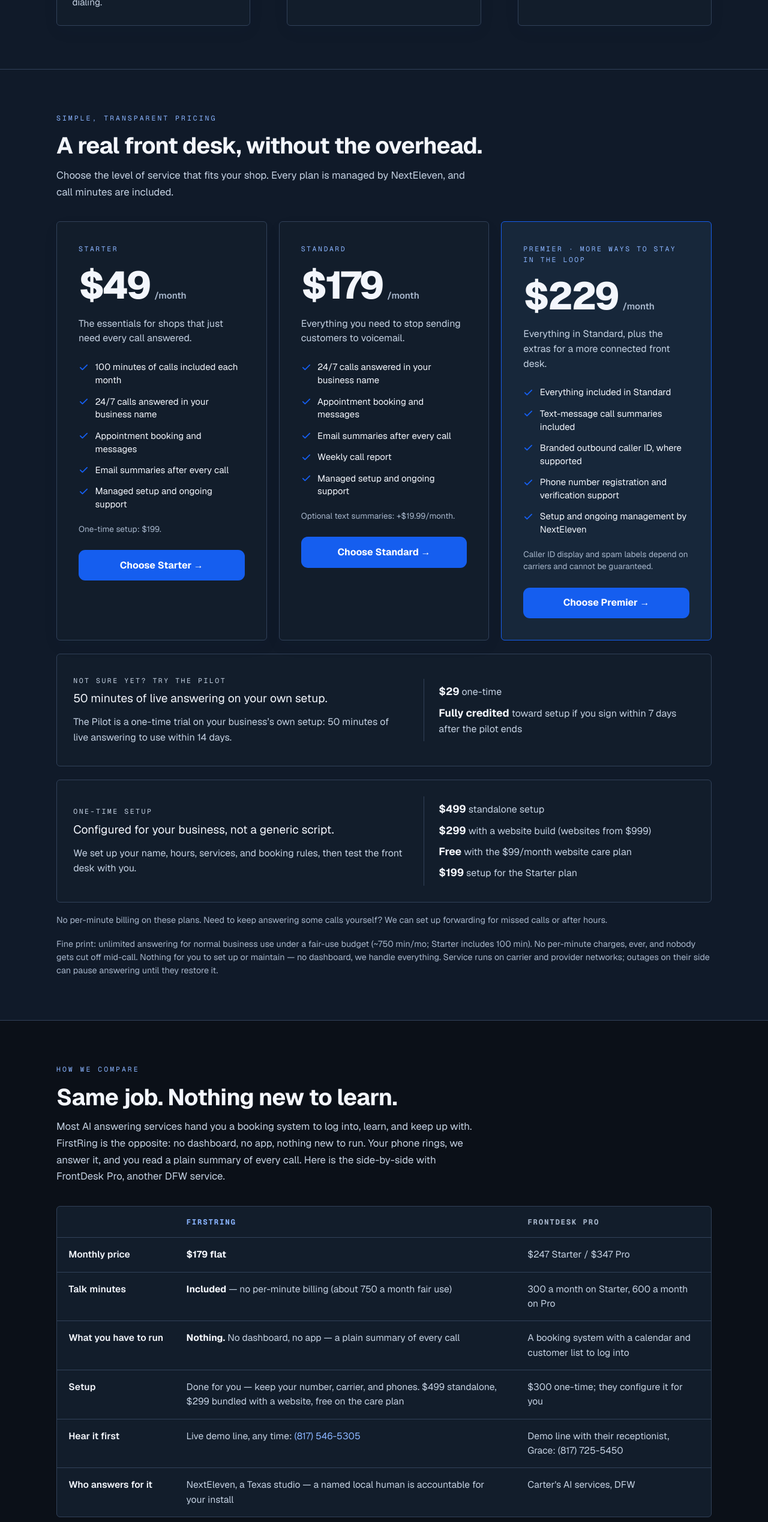
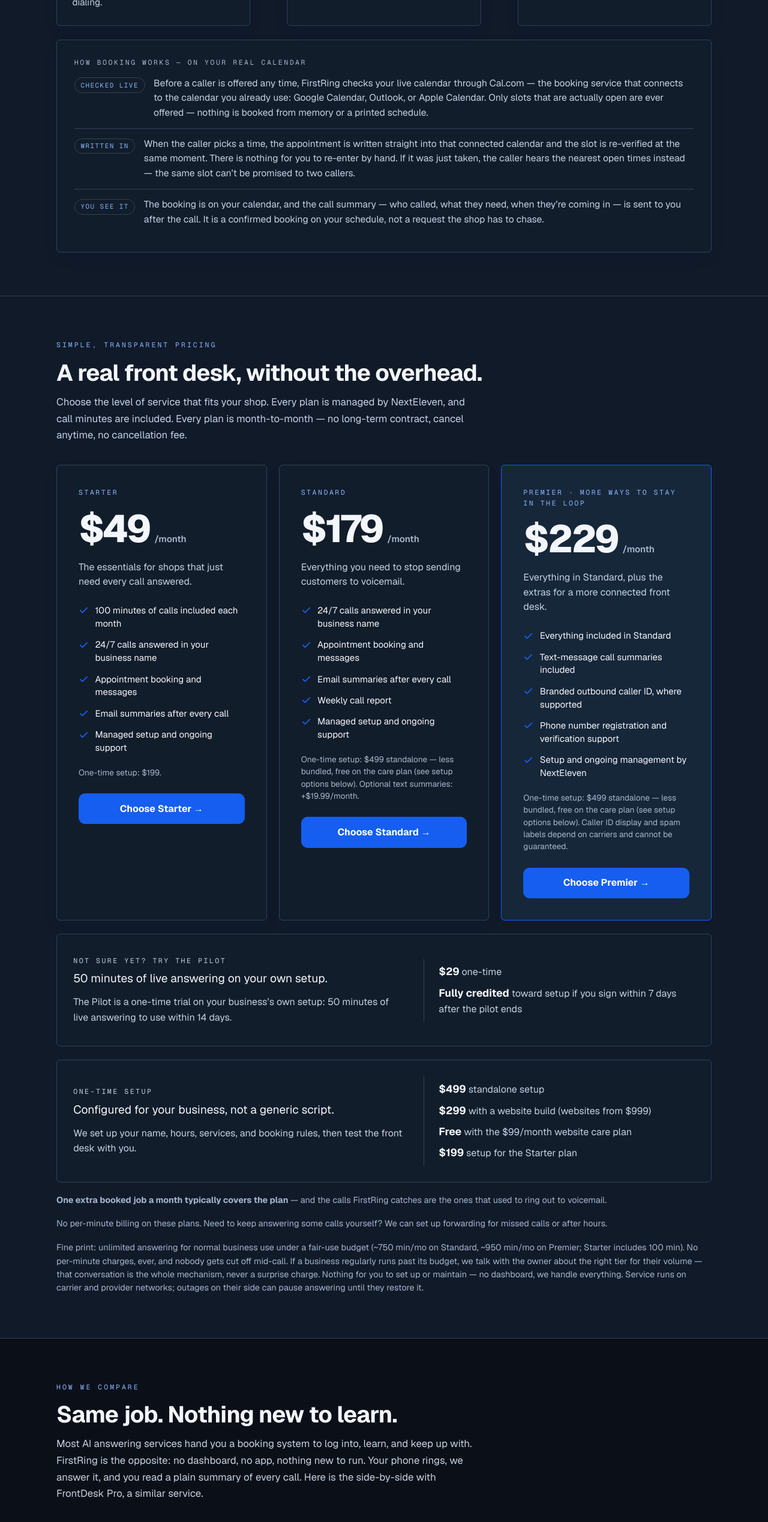
Before and after one commit to seanebones-lang/nexteleven-web, a Next.js app: page /frontdesk in a window 1280 px wide. Shown: the part 4818-7356 px from the top of the page at 60% size. Built offline with nearby package versions, Linux system fonts and the light colour scheme.

Commit message:
FirstRing: booking proof with named calendars, month-to-month terms, setup fees on plan cards, pilot in signup form, rechecked comparison figures

```diff
--- a/src/app/frontdesk/compare/page.tsx
+++ b/src/app/frontdesk/compare/page.tsx
@@ -40,7 +40,7 @@ const ROWS: Row[] = [
     label: "Headline price",
     cells: [
       <><strong>$49 Starter · $179 Base · $229 Premier</strong> — per month</>,
-      <>$247/mo Starter · $347/mo Pro</>,
+      <>Not published — their site no longer lists receptionist plans or prices (rechecked November 21, 2026)</>,
       <>Not published — the pricing page opens with a form to talk to sales (checked November 2026)</>,
       <>$0 Free · $150/mo Pro · from $500/mo Enterprise</>,
       <>$300/mo Starter · $810 Basic · $2,100 Pro</>,
@@ -64,7 +64,7 @@ const ROWS: Row[] = [
     label: "What\u2019s included at the entry level",
     cells: [
       <>100 minutes included (Starter); about 750 min fair use (Base), about 950 (Premier). 24/7 answering in your business&rsquo;s name, appointment booking, and a summary after every call. A human team — Sean and Mariam — behind it. Calls capped at 5 minutes each.</>,
-      <>300 min (Starter) / 600 min (Pro). AI receptionist plus a full booking system: booking page, text confirmations and reminders, weekly call reports. Free 1-week trial.</>,
+      <>An all-in-one AI system: lead follow-up texting, appointment booking, reminders, and a CRM. Their current site publishes no receptionist tiers, minutes, or trial (rechecked November 21, 2026).</>,
       <>The same feature set on every tier — their words. 24/7 bilingual answering available, scheduling, payment collection, outbound call assistance, client intake, 5,000+ integrations. Plans differ only in minutes.</>,
       <>25 calls/mo (Free) / 75 (Pro). 24/7 AI answering, recording, transcription and summaries, lead qualification and routing, AI scheduling (Calendly), integrations, analytics. Complex calls can transfer to live North America-based agents.</>,
       <>30 calls (Starter). 24/7 live North America-based agents, lead screening, qualification and intake, dashboard insights. No charge for spam calls.</>,
@@ -76,7 +76,7 @@ const ROWS: Row[] = [
     label: "Setup fee",
     cells: [
       <>$499 standalone / $299 bundled with other studio work / free on the $99/mo care plan. Starter setup $199. And the setup is done entirely by us.</>,
-      <>$300 one-time. They configure it for you.</>,
+      <>Not published on their current site (rechecked November 21, 2026).</>,
       <>$0 — &ldquo;no additional or hidden fees for activation, onboarding, setup, customization, or coverage during certain periods&rdquo; (their words).</>,
       <>$0 published. But read the homework row — on Pro, the setup labor is yours.</>,
       <>None. 30-day money-back guarantee.</>,
@@ -87,8 +87,8 @@ const ROWS: Row[] = [
   {
     label: "Contract / commitment",
     cells: [
-      <>Flat monthly rate. The published price is the price — never discounted or negotiated on a call.</>,
-      <>None — month-to-month, cancel anytime.</>,
+      <>Month-to-month — no long-term contract, cancel anytime, no cancellation fee. The published price is the price — never discounted or negotiated on a call.</>,
+      <>Not stated on their current site.</>,
       <>Not stated on their pricing page.</>,
       <>Month-to-month — with 30 days&rsquo; notice required to cancel.</>,
       <>Month-to-month (a cancellation bills through the end of the cycle). 10% discount for a 12-month subscription.</>,
@@ -100,7 +100,7 @@ const ROWS: Row[] = [
     label: "What YOU have to do yourself",
     cells: [
       <><strong>Nothing.</strong> No app, no dashboard, nothing to set up or maintain. We handle setup, training, updates, and maintenance — you just read the call summaries.</>,
-      <>They set it up for you — then your calendar and customer list live in their system (FrontDesk Book). Your existing calendar feeds in one-way only; two-way sync is &ldquo;not available yet&rdquo; (their words).</>,
+      <>They set it up for you — then your leads, calendar, and customer list live in their all-in-one CRM system.</>,
       <>You keep your call-handling instructions current in Ruby&rsquo;s app/portal — they advertise &ldquo;easy-to-update call handling options.&rdquo; Onboarding runs through their sales team.</>,
       <>Pro is, in their words, &ldquo;Set it up yourself with dedicated support.&rdquo; On the Free tier you train and test the AI yourself in their Quality Studio before it goes live. Only Enterprise gets full-service setup.</>,
       <>You manage your account through their dashboard, and every extra is switched on per call from an add-on menu (see the overage row).</>,
@@ -112,7 +112,7 @@ const ROWS: Row[] = [
     label: "Who you talk to when something\u2019s wrong",
     cells: [
       <>Us — Sean and Mariam, the people who run the service. <a href="mailto:hello@nexteleven.dev">hello@nexteleven.dev</a></>,
-      <>A one-person operation. Their contact page promises: &ldquo;Carter will call or text you back.&rdquo;</>,
+      <>Carter — every call their site books is a call with Carter.</>,
       <>24/7 answering for your callers; a support line is published on their page (844-311-7829).</>,
       <>Pro and Enterprise: live phone, email and chat support. Free tier: support is not included (their own feature table).</>,
       <>24/7 live agents answer your callers. Account-support channels aren&rsquo;t specified on the pricing page.</>,
@@ -124,7 +124,7 @@ const ROWS: Row[] = [
     label: "What happens past your plan",
     cells: [
       <><strong>No per-minute charges, ever</strong> — and nobody is cut off mid-call. If you regularly run past your fair-use budget, we talk with you about the right tier. That conversation is the whole mechanism — never a surprise charge.</>,
-      <>No overage rate is published. Their FAQ steers you to upgrade — Pro doubles you to 600 minutes.</>,
+      <>No overage rate is published — their current site publishes no receptionist plan to go past (rechecked November 21, 2026).</>,
       <>The overage rate is not published on their pricing page. You have to ask.</>,
       <>Published: $3.00/call (Free), $2.50/call (Pro), $2.17 (Enterprise). Every answered call counts toward your quota — you may remove up to 10% per cycle as spam.</>,
       <>Published: $11.50/call (Starter), $10.50 (Basic), $8.50 (Pro) — plus per-call add-ons: appointment booking $1.50, recording &amp; transcription $0.25, Spanish line $1.00, payments $1.00, complex routing $1.50, extended intake $1.50.</>,
@@ -136,7 +136,7 @@ const ROWS: Row[] = [
     label: "Full price published on their website?",
     cells: [
       <><strong>Yes.</strong> Every price — plans, setup, the fine print — is on this website.</>,
-      <>Yes — full prices on their homepage.</>,
+      <>No — their current site publishes no receptionist pricing (rechecked November 21, 2026).</>,
       <>No. The billing model is published; the plan prices are not on the page. It opens with &ldquo;fill out the form to talk to sales.&rdquo;</>,
       <>Yes — a full pricing page.</>,
       <>Yes — a full pricing page, add-on menu included.</>,
@@ -252,7 +252,10 @@ export default function FrontDeskComparePage() {
           </div>
           <p className={styles.pricingNote}>
             Prices checked November 2026, on each provider&rsquo;s own website
-            (frontdeskproai.com, ruby.com, smith.ai, answeramerica.com, quo.com). Providers
+            (frontdeskproai.com, ruby.com, smith.ai, answeramerica.com, quo.com).
+            FrontDesk Pro was rechecked November 21, 2026 — their site no longer publishes
+            receptionist pricing, so its stale figures were replaced with what the site
+            shows now. Providers
             change their pricing without telling us; if a figure here ever goes stale, the
             provider&rsquo;s own site is the truth — and we&rsquo;ll update this page.
           </p>
--- a/src/app/frontdesk/page.tsx
+++ b/src/app/frontdesk/page.tsx
@@ -1,4 +1,5 @@
 import type { Metadata } from "next";
+import Script from "next/script";
 import styles from "./frontdesk.module.css";
 import EmailSignup from "@/components/company/EmailSignup";
 
@@ -571,6 +572,39 @@ export default function FrontDeskPage() {
               </p>
             </div>
           </div>
+          <div className={styles.panel} style={{ marginTop: "1.4rem" }}>
+            <p className={styles.audioLabel}>How booking works — on your real calendar</p>
+            <ul className={styles.beats}>
+              <li>
+                <span className={styles.beatWho}>Checked live</span>
+                <span>
+                  Before a caller is offered any time, FirstRing checks your live calendar
+                  through Cal.com — the booking service that connects to the calendar you
+                  already use: Google Calendar, Outlook, or Apple Calendar. Only slots that
+                  are actually open are ever offered — nothing is booked from memory or a
+                  printed schedule.
+                </span>
+              </li>
+              <li>
+                <span className={styles.beatWho}>Written in</span>
+                <span>
+                  When the caller picks a time, the appointment is written straight into
+                  that connected calendar and the slot is re-verified at the same moment.
+                  There is nothing for you to re-enter by hand. If it was just taken, the
+                  caller hears the nearest open times instead — the same slot can&rsquo;t be
+                  promised to two callers.
+                </span>
+              </li>
+              <li>
+                <span className={styles.beatWho}>You see it</span>
+                <span>
+                  The booking is on your calendar, and the call summary — who called, what they
+                  need, when they&rsquo;re coming in — is sent to you after the call. It is a
+                  confirmed booking on your schedule, not a request the shop has to chase.
+                </span>
+              </li>
+            </ul>
+          </div>
         </div>
       </section>
 
@@ -579,7 +613,7 @@ export default function FrontDeskPage() {
         <div className={styles.wrap}>
           <p className={styles.kicker}>SIMPLE, TRANSPARENT PRICING</p>
           <h2 className={styles.sectionTitle}>A real front desk, without the overhead.</h2>
-          <p className={styles.sectionLede}>Choose the level of service that fits your shop. Every plan is managed by NextEleven, and call minutes are included.</p>
+          <p className={styles.sectionLede}>Choose the level of service that fits your shop. Every plan is managed by NextEleven, and call minutes are included. Every plan is month-to-month — no long-term contract, cancel anytime, no cancellation fee.</p>
           <div className={styles.priceGrid}>
             <article className={styles.priceCard}>
               <p className={styles.priceName}>STARTER</p>
@@ -593,7 +627,7 @@ export default function FrontDeskPage() {
                 <li><CheckIcon /> Managed setup and ongoing support</li>
               </ul>
               <p className={styles.planFootnote}>One-time setup: $199.</p>
-              <a className={styles.planCta} href="#setup">Choose Starter →</a>
+              <a className={styles.planCta} href="#setup" data-plan="starter">Choose Starter →</a>
             </article>
             <article className={styles.priceCard}>
               <p className={styles.priceName}>STANDARD</p>
@@ -606,8 +640,8 @@ export default function FrontDeskPage() {
                 <li><CheckIcon /> Weekly call report</li>
                 <li><CheckIcon /> Managed setup and ongoing support</li>
               </ul>
-              <p className={styles.planFootnote}>Optional text summaries: +$19.99/month.</p>
-              <a className={styles.planCta} href="#setup">Choose Standard →</a>
+              <p className={styles.planFootnote}>One-time setup: $499 standalone — less bundled, free on the care plan (see setup options below). Optional text summaries: +$19.99/month.</p>
+              <a className={styles.planCta} href="#setup" data-plan="standard">Choose Standard →</a>
             </article>
             <article className={styles.priceCardFeatured}>
               <p className={styles.priceName}>PREMIER · MORE WAYS TO STAY IN THE LOOP</p>
@@ -620,8 +654,8 @@ export default function FrontDeskPage() {
                 <li><CheckIcon /> Phone number registration and verification support</li>
                 <li><CheckIcon /> Setup and ongoing management by NextEleven</li>
               </ul>
-              <p className={styles.planFootnote}>Caller ID display and spam labels depend on carriers and cannot be guaranteed.</p>
-              <a className={styles.planCta} href="#setup">Choose Premier →</a>
+              <p className={styles.planFootnote}>One-time setup: $499 standalone — less bundled, free on the care plan (see setup options below). Caller ID display and spam labels depend on carriers and cannot be guaranteed.</p>
+              <a className={styles.planCta} href="#setup" data-plan="premier">Choose Premier →</a>
             </article>
           </div>
           <div className={styles.setupFees}>
@@ -648,8 +682,9 @@ export default function FrontDeskPage() {
               <p><strong>$199</strong> setup for the Starter plan</p>
             </div>
           </div>
+          <p className={styles.pricingNote}><strong>One extra booked job a month typically covers the plan</strong> — and the calls FirstRing catches are the ones that used to ring out to voicemail.</p>
           <p className={styles.pricingNote}>No per-minute billing on these plans. Need to keep answering some calls yourself? We can set up forwarding for missed calls or after hours.</p>
-          <p className={styles.pricingNote}>Fine print: unlimited answering for normal business use under a fair-use budget (~750 min/mo; Starter includes 100 min). No per-minute charges, ever, and nobody gets cut off mid-call. Nothing for you to set up or maintain — no dashboard, we handle everything. Service runs on carrier and provider networks; outages on their side can pause answering until they restore it.</p>
+          <p className={styles.pricingNote}>Fine print: unlimited answering for normal business use under a fair-use budget (~750 min/mo on Standard, ~950 min/mo on Premier; Starter includes 100 min). No per-minute charges, ever, and nobody gets cut off mid-call. If a business regularly runs past its budget, we talk with the owner about the right tier for their volume — that conversation is the whole mechanism, never a surprise charge. Nothing for you to set up or maintain — no dashboard, we handle everything. Service runs on carrier and provider networks; outages on their side can pause answering until they restore it.</p>
         </div>
       </section>
 
@@ -661,7 +696,7 @@ export default function FrontDeskPage() {
             Most AI answering services hand you a booking system to log into, learn, and
             keep up with. FirstRing is the opposite: no dashboard, no app, nothing new to
             run. Your phone rings, we answer it, and you read a plain summary of every
-            call. Here is the side-by-side with FrontDesk Pro, another DFW service.
+            call. Here is the side-by-side with FrontDesk Pro, a similar service.
           </p>
           <div className={styles.compareTableWrap}>
             <table className={styles.compareTable}>
@@ -676,37 +711,37 @@ export default function FrontDeskPage() {
                 <tr>
                   <th scope="row">Monthly price</th>
                   <td><strong>$179 flat</strong></td>
-                  <td>$247 Starter / $347 Pro</td>
+                  <td>Not published — their current site lists no receptionist pricing</td>
                 </tr>
                 <tr>
                   <th scope="row">Talk minutes</th>
                   <td><strong>Included</strong> — no per-minute billing (about 750 a month fair use)</td>
-                  <td>300 a month on Starter, 600 a month on Pro</td>
+                  <td>Not published on their current site</td>
                 </tr>
                 <tr>
                   <th scope="row">What you have to run</th>
                   <td><strong>Nothing.</strong> No dashboard, no app — a plain summary of every call</td>
-                  <td>A booking system with a calendar and customer list to log into</td>
+                  <td>Their all-in-one CRM — your leads, calendar, and customer list live in their system</td>
                 </tr>
                 <tr>
                   <th scope="row">Setup</th>
                   <td>Done for you — keep your number, carrier, and phones. $499 standalone, $299 bundled with a website, free on the care plan</td>
-                  <td>$300 one-time; they configure it for you</td>
+                  <td>Not published on their current site</td>
                 </tr>
                 <tr>
                   <th scope="row">Hear it first</th>
                   <td>Live demo line, any time: <a href="tel:+18175465305">(817) 546-5305</a></td>
-                  <td>Demo line with their receptionist, Grace: (817) 725-5450</td>
+                  <td>No public demo line — you start with a call with Carter</td>
                 </tr>
                 <tr>
                   <th scope="row">Who answers for it</th>
-                  <td>NextEleven, a Texas studio — a named local human is accountable for your install</td>
-                  <td>Carter&apos;s AI services, DFW</td>
+                  <td>NextEleven, a Texas studio — Sean McDonnell, co-founder, is the named human accountable for your install</td>
+                  <td>Carter&apos;s AI services</td>
                 </tr>
               </tbody>
             </table>
           </div>
-          <p className={styles.pricingNote}>FrontDesk Pro prices and terms from frontdeskproai.com, checked November 12, 2026. If their pricing changes, we update this page.</p>
+          <p className={styles.pricingNote}>FrontDesk Pro details from frontdeskproai.com, rechecked November 21, 2026: their site no longer publishes receptionist pricing, minutes, setup fees, or a demo line, so those figures were removed rather than left stale. If their pricing changes, we update this page.</p>
         </div>
       </section>
 
@@ -853,6 +888,23 @@ export default function FrontDeskPage() {
               </p>
             </details>
             <details className={styles.faqItem}>
+              <summary>Is there a contract?</summary>
+              <p className={styles.faqAnswer}>
+                No. FirstRing is month-to-month — no long-term contract, cancel anytime, no
+                cancellation fee.
+              </p>
+            </details>
+            <details className={styles.faqItem}>
+              <summary>What happens if I go past my minutes?</summary>
+              <p className={styles.faqAnswer}>
+                Nothing with a meter on it. There are no per-minute charges — ever — and no
+                caller is cut off mid-call. Starter includes 100 minutes a month; Standard and
+                Premier run on fair-use budgets of about 750 and 950 minutes. If your shop
+                regularly runs past its budget, we talk with you about the right tier for your
+                volume — that conversation is the whole mechanism, never a surprise charge.
+              </p>
+            </details>
+            <details className={styles.faqItem}>
               <summary>Are calls recorded?</summary>
               <p className={styles.faqAnswer}>
                 Yes. Calls are recorded and transcribed so you get an accurate summary of every
@@ -940,8 +992,9 @@ export default function FrontDeskPage() {
             </div>
             <label className={styles.formField} style={{ marginBottom: "1.4rem" }}>
               <span>Which plan are you considering?</span>
-              <select name="preferred_plan" defaultValue="not_sure">
+              <select name="preferred_plan" id="preferred-plan" defaultValue="not_sure">
                 <option value="not_sure">Not sure yet — help me choose</option>
+                <option value="pilot">Pilot · $29 one-time — the bookable first step</option>
                 <option value="starter">Starter · $49/month</option>
                 <option value="standard">Standard · $179/month</option>
                 <option value="premier">Premier · $229/month</option>
@@ -988,6 +1041,16 @@ export default function FrontDeskPage() {
           </div>
         </div>
       </section>
+      <Script id="frontdesk-plan-preselect" strategy="afterInteractive">
+        {`
+          document.querySelectorAll("[data-plan]").forEach(function (el) {
+            el.addEventListener("click", function () {
+              var select = document.getElementById("preferred-plan");
+              if (select) select.value = el.getAttribute("data-plan");
+            });
+          });
+        `}
+      </Script>
     </>
   );
 }
--- a/src/components/company/CompanySite.tsx
+++ b/src/components/company/CompanySite.tsx
@@ -37,7 +37,7 @@ export function CompanyFooter() {
       <a className="co-footer-cta" href="mailto:hello@nexteleven.dev?subject=Project%20conversation">Tell us about your project <span aria-hidden="true">↗</span></a>
     </div>
     <nav aria-label="Footer navigation">
-      <Link href="/work">Work</Link><Link href="/build">Services</Link><Link href="/presence">Web design</Link><Link href="/referredbyai">AI visibility</Link><Link href="/frontdesk">FirstRing</Link><Link href="/security">Security</Link><Link href="/apps">Apps</Link><Link href="/answers">Questions</Link><Link href="/about">Company</Link>
+      <Link href="/work">Work</Link><Link href="/build">Services</Link><Link href="/presence">Web design</Link><Link href="/referredbyai">AI visibility</Link><Link href="/frontdesk">FirstRing</Link><Link href="/security">Security</Link><Link href="/apps">Apps</Link><Link href="/answers">Questions</Link><Link href="/about">Company</Link><Link href="/privacy">Privacy</Link><Link href="/terms">Terms</Link>
     </nav>
     <div className="co-footer-bottom">
       <span>© {new Date().getFullYear()} NextEleven LLC · Human-owned delivery</span>
```
Also changed, not shown: src/app/terms/page.tsx (+1 -1 lines).
